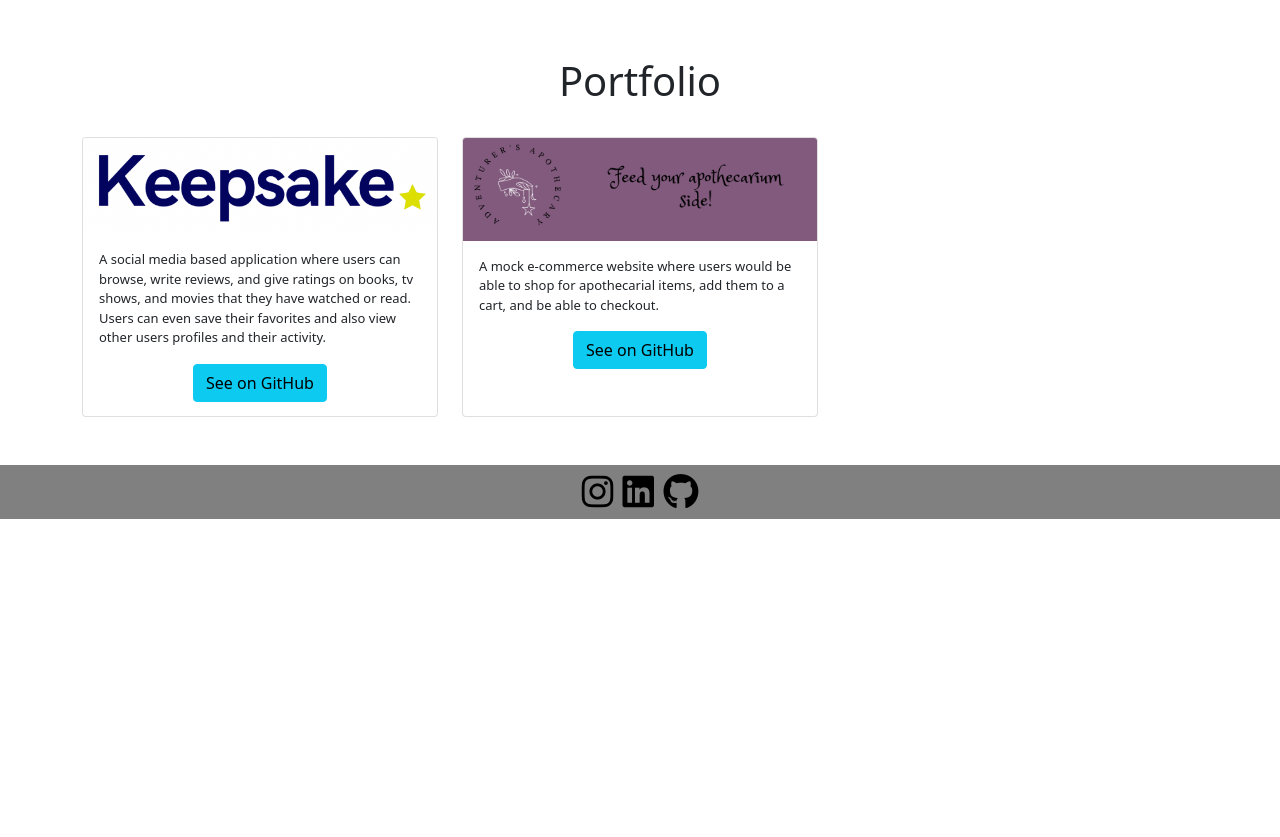
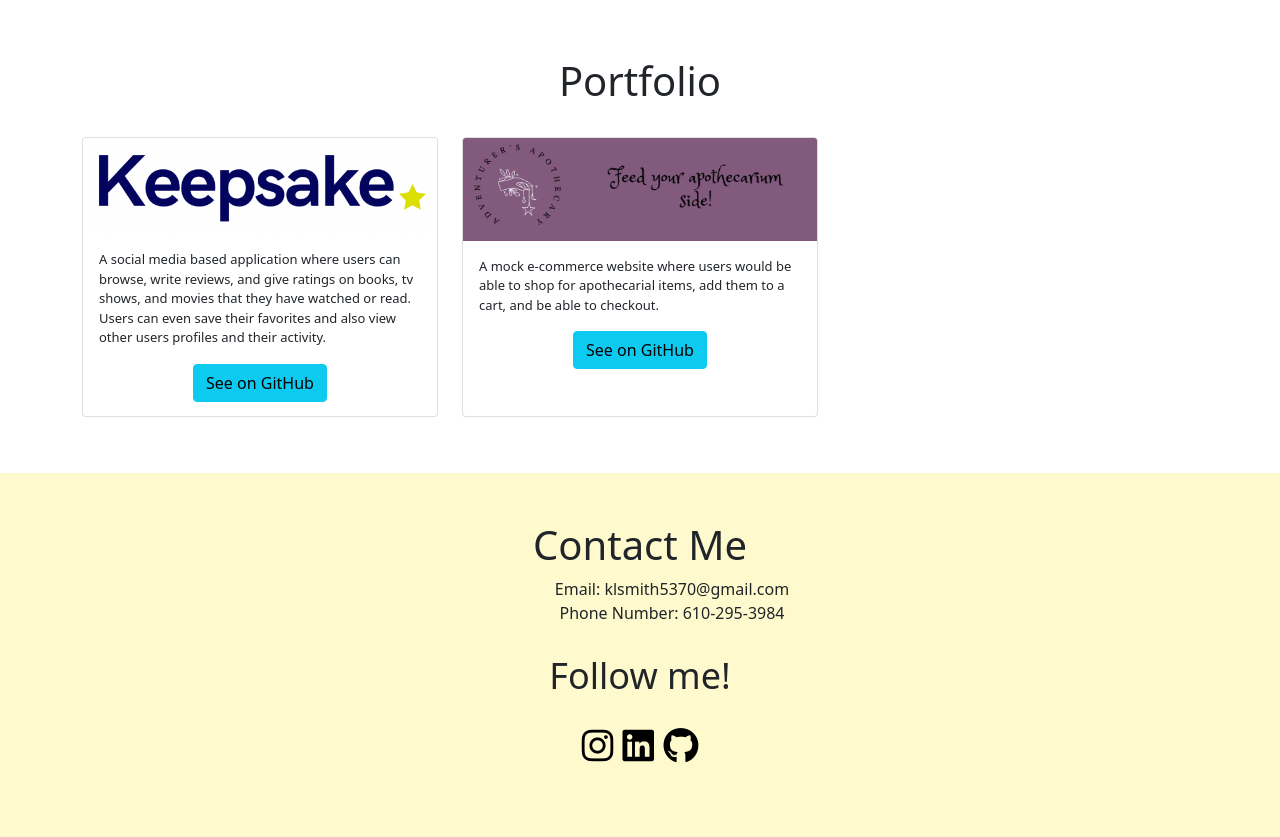
Before and after one commit to klsmith5370/Portfolio, a plain HTML site: page index.html in a window 1280 px wide. Shown: the part 1802-2639 px from the top of the page. Before the commit the page ends 2321 px from the top, so only its background shows below. Drawn offline with nearby package versions, Linux system fonts and the light colour scheme.

Commit message:
Added contact section

```diff
--- a/index.html
+++ b/index.html
@@ -33,6 +33,9 @@
                     </li>
                     <li class="nav-item">
                         <a class="nav-link" style="color: white" href="#portfolio">Portfolio</a>
+                    </li>
+                    <li class="nav-item">
+                        <a class="nav-link" style="color: white" href="#contact">Contact</a>
                     </li>
                 </ul>
 
@@ -158,18 +161,36 @@
 
         </div>
     </section>
+     <!-- contact section -->
+     <section id="contact">
+        <div class="container mt-3 contactContent">
+            <h1 class="text-center">Contact Me</h1>
+            <ul>
+                <ul>Email: klsmith5370@gmail.com</ul>
+                <ul>Phone Number: 610-295-3984</ul>
+            </ul>
+        </div>
+
+        <div class="social-icons mt-4">
+            <p>Follow me!</p>
+            <a href="https://www.instagram.com/kourtney5370/" target="_blank"><i class="fab fa-instagram"></i></a>
+            <a href="https://www.linkedin.com/in/kourtneysmith5370/" target="_blank"><i class="fab fa-linkedin"></i></a>
+            <a href="https://github.com/klsmith5370" target="_blank"><i class="fab fa-github"></i></a>
+        </div>
+
+     </section>
 
      <!-- footer section-->
-     <footer id="footer">
+     <!-- <footer id="footer">
         <div class="container-fluid">
             <!-- social media icons -->
-            <div class="social-icons mt-4">
+            <!-- <div class="social-icons mt-4">
                 <a href="https://www.instagram.com/kourtney5370/" target="_blank"><i class="fab fa-instagram"></i></a>
                 <a href="https://www.linkedin.com/in/kourtneysmith5370/" target="_blank"><i class="fab fa-linkedin"></i></a>
                 <a href="https://github.com/klsmith5370" target="_blank"><i class="fab fa-github"></i></a>
             </div>
         </div>
-    </footer>
+    </footer> -->
 
     <!-- load javascript after loading all html content -->
     <script src="script/script.js"></script>
--- a/style.css
+++ b/style.css
@@ -1,6 +1,5 @@
 .bgimage {
     height:100vh;
-    /* background: url('https://static.vecteezy.com/system/resources/previews/002/207/827/original/abstract-neon-background-free-vector.jpg'); */
     background-size:cover;
     position:relative;
     background-color: #03045e;
@@ -34,7 +33,6 @@
 
 /* skills section css */
 .skillsText.card {
-    /* height: 280px; */
     height: 180px;
     font-size: small;
 }
@@ -71,10 +69,13 @@
 }
 
 /* spacing on all sections */
-#about, #skills, #portfolio {
+#about, #skills, #portfolio, #contact {
     margin-top: 2rem;
     padding-top: 2rem;
 }
-/* #contact {
+
+#contact {
+    text-align: center;
     padding-bottom: 4rem;
-} */
+    background-color: lemonchiffon;
+}
```
